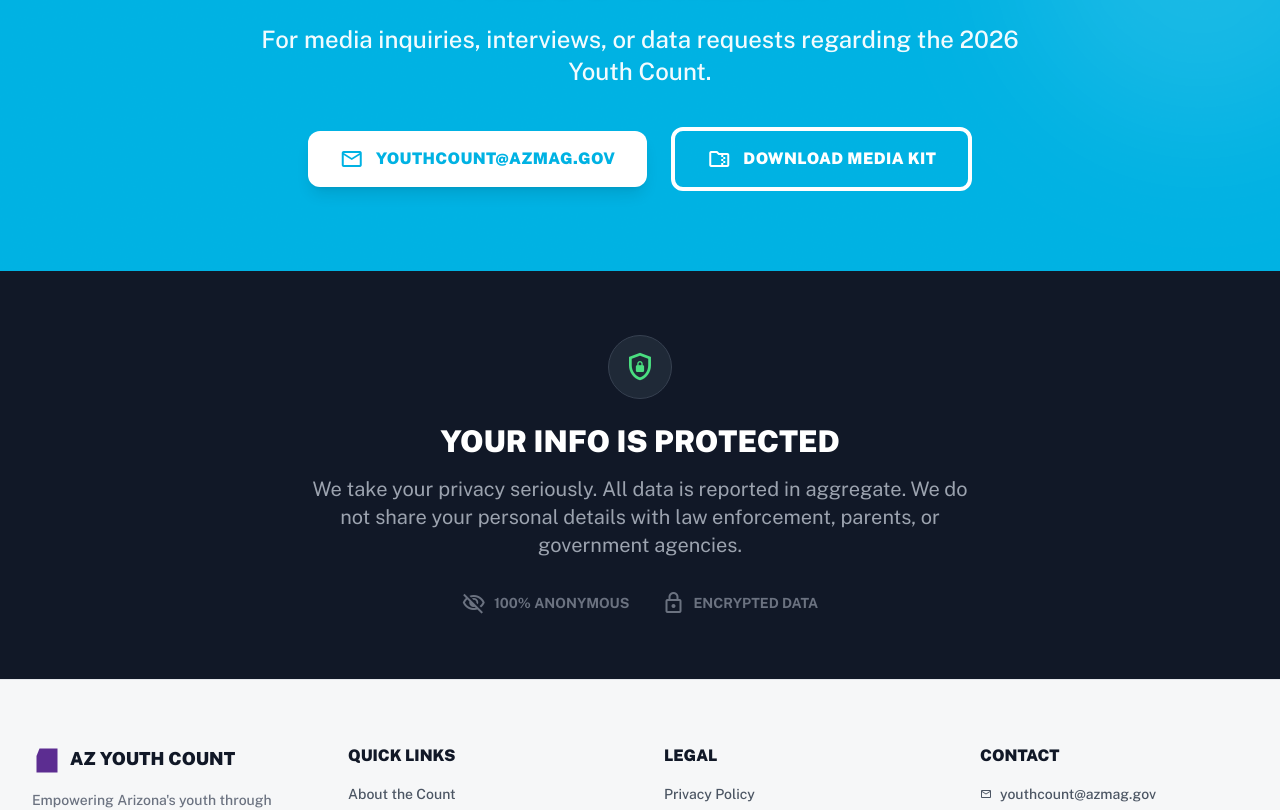
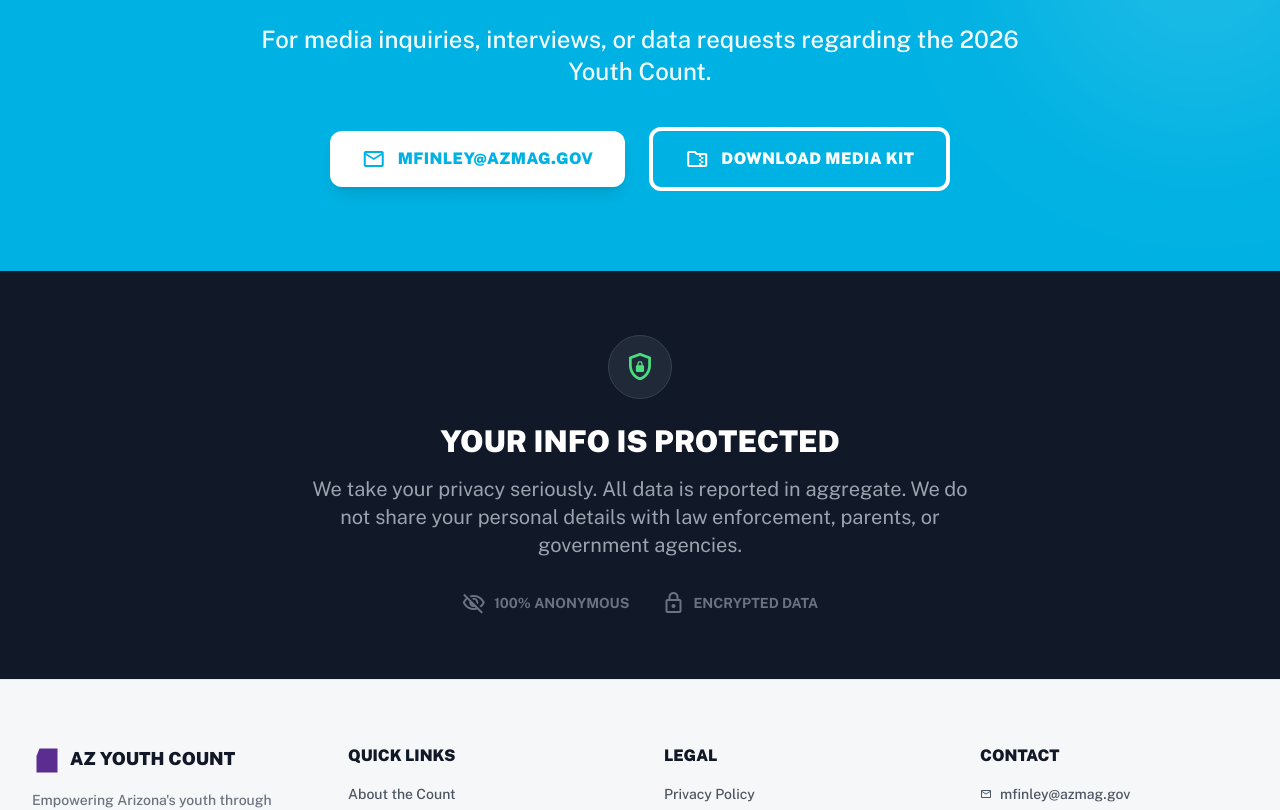
Before and after one commit to 00finley/AZ_YouthCount, a React (Vite) app: page / in a window 1280 px wide. Shown: the part 6400-7210 px from the top of the page. Built offline with nearby package versions, Linux system fonts and the light colour scheme; no server answers.

Commit message:
Update config.js

```diff
--- a/src/config.js
+++ b/src/config.js
@@ -10,17 +10,17 @@
   // 2. Go to File > Share > Publish to web
   // 3. Select "Comma-separated values (.csv)"
   // 4. Copy the URL and paste below
-  GOOGLE_SHEETS_CSV_URL: 'YOUR_GOOGLE_SHEETS_CSV_URL_HERE',
+  GOOGLE_SHEETS_CSV_URL: 'https://docs.google.com/spreadsheets/d/e/2PACX-1vTaqtdn6kLFxGKDDaMmn0ltWT_I5Rudy79Oumhy_Z_8NRzRMQvRthppZPMY-uXVw92bAltq3Na0ExWr/pub?gid=0&single=true&output=csv',
 
   // Formspree endpoint for forms
   // Instructions:
   // 1. Go to formspree.io and create a free account
   // 2. Create a new form and copy the endpoint
   // 3. Paste below (format: https://formspree.io/f/xxxxxxxx)
-  FORMSPREE_ENDPOINT: 'https://formspree.io/f/YOUR_FORM_ID',
+  FORMSPREE_ENDPOINT: 'https://formspree.io/f/xbddjlgp',
 
   // Contact email (displayed on site)
-  CONTACT_EMAIL: 'youthcount@azmag.gov',
+  CONTACT_EMAIL: 'mfinley@azmag.gov',
 
   // Contact phone
   CONTACT_PHONE: '(602) 254-6300',
```
